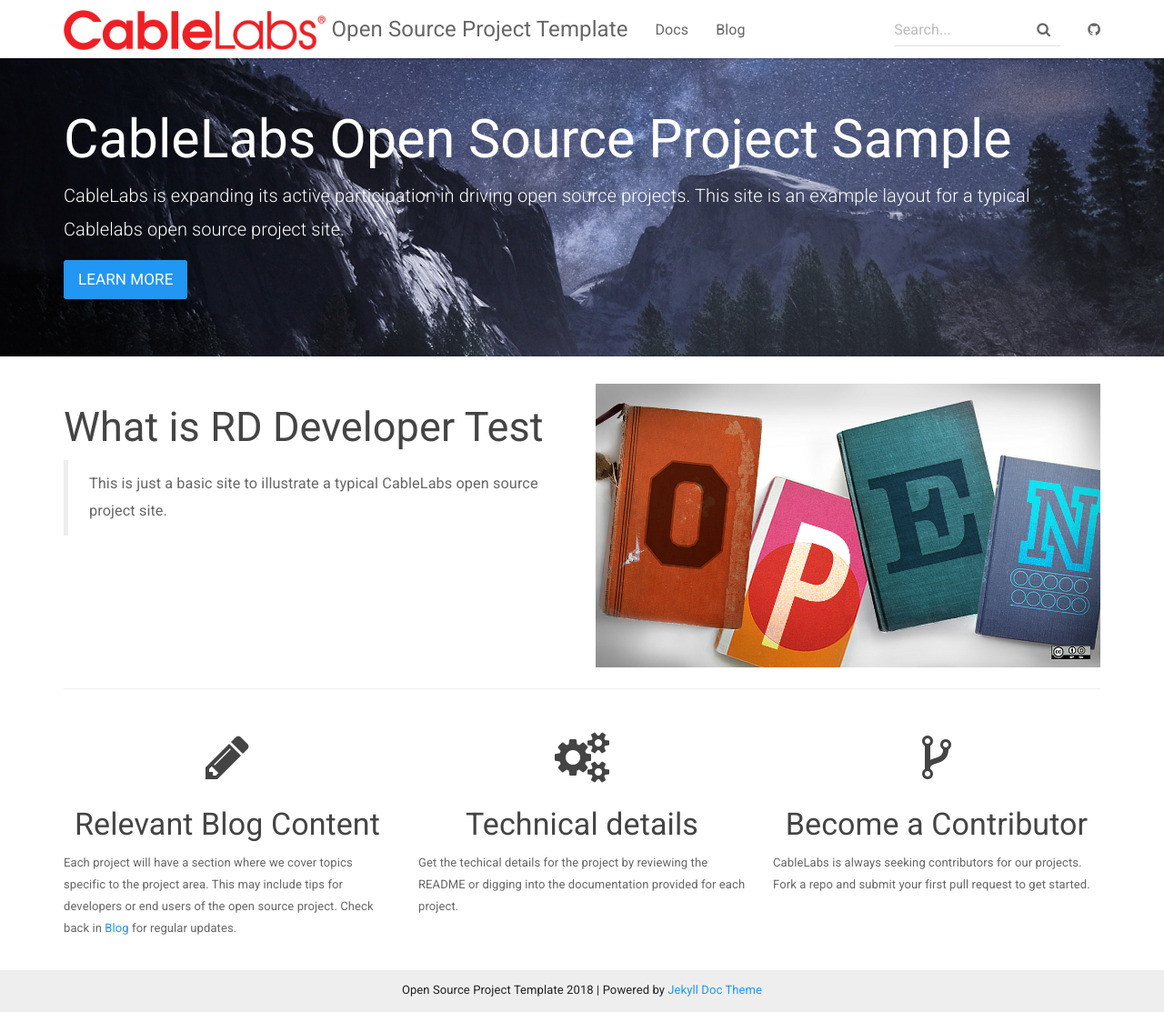
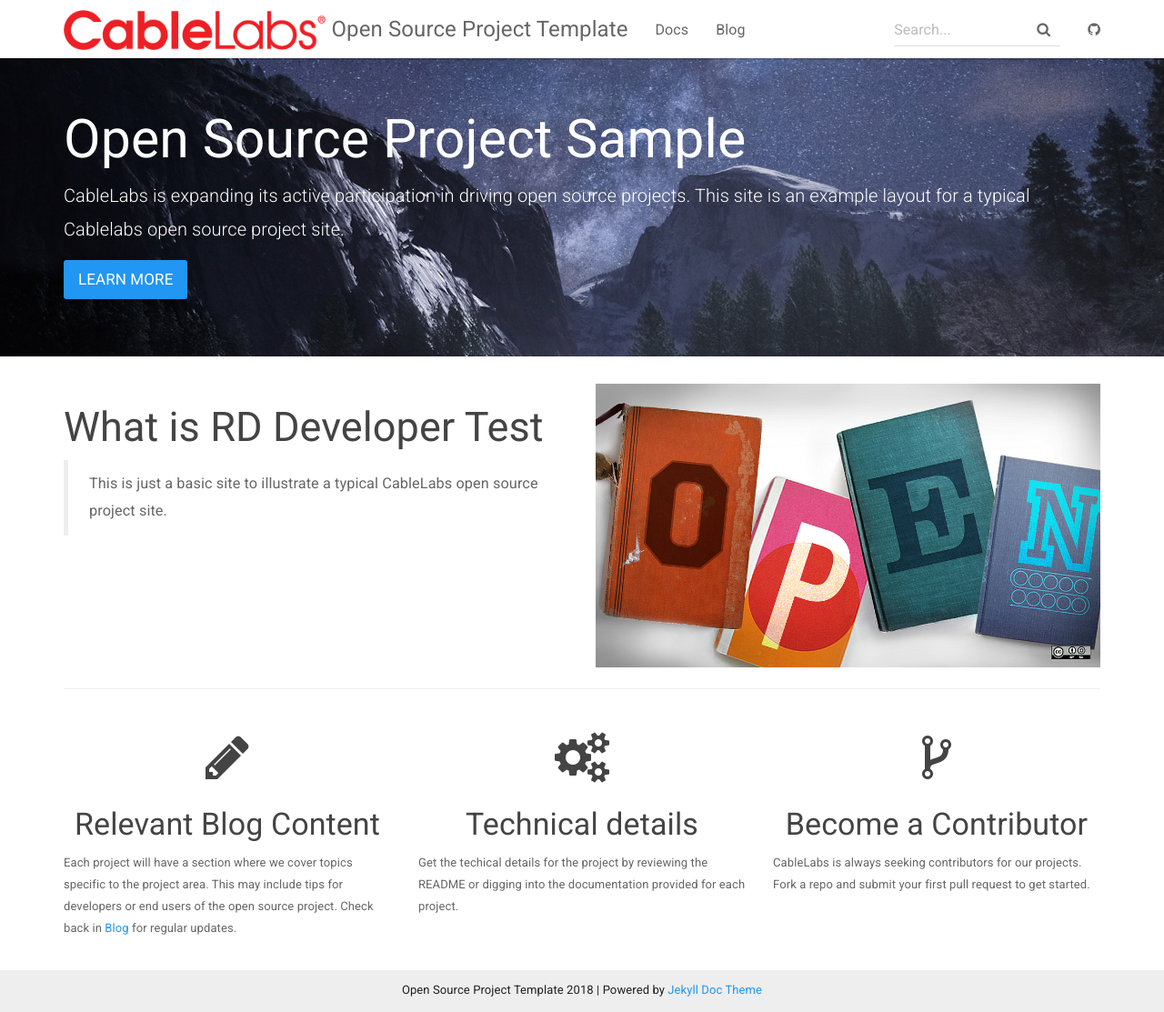
Before and after one commit to cablelabs/rd-dev-test, a Jekyll site: the page built from docs/index.html, in a window 1280 px wide and 1113 px high. Shown: the whole window at 91% size. Built offline with Jekyll 4.4.1, drawn with Linux system fonts in a browser that asks for light colours; nearby versions of some CDN libraries.

Commit message:
header update

```diff
--- a/docs/index.html
+++ b/docs/index.html
@@ -4,7 +4,7 @@
 
 <div class="header-container jumbotron">
     <div class="container">
-        <h1>CableLabs Open Source Project Sample</h1>
+        <h1>Open Source Project Sample</h1>
         <p>CableLabs is expanding its active participation in driving open source projects. This site is an example layout
         for a typical Cablelabs open source project site.</p>
         <p><a class="btn btn-primary btn-lg" href="{{ "/docs/home/" | prepend: site.baseurl }}" role="button">Learn more</a></p>
```
